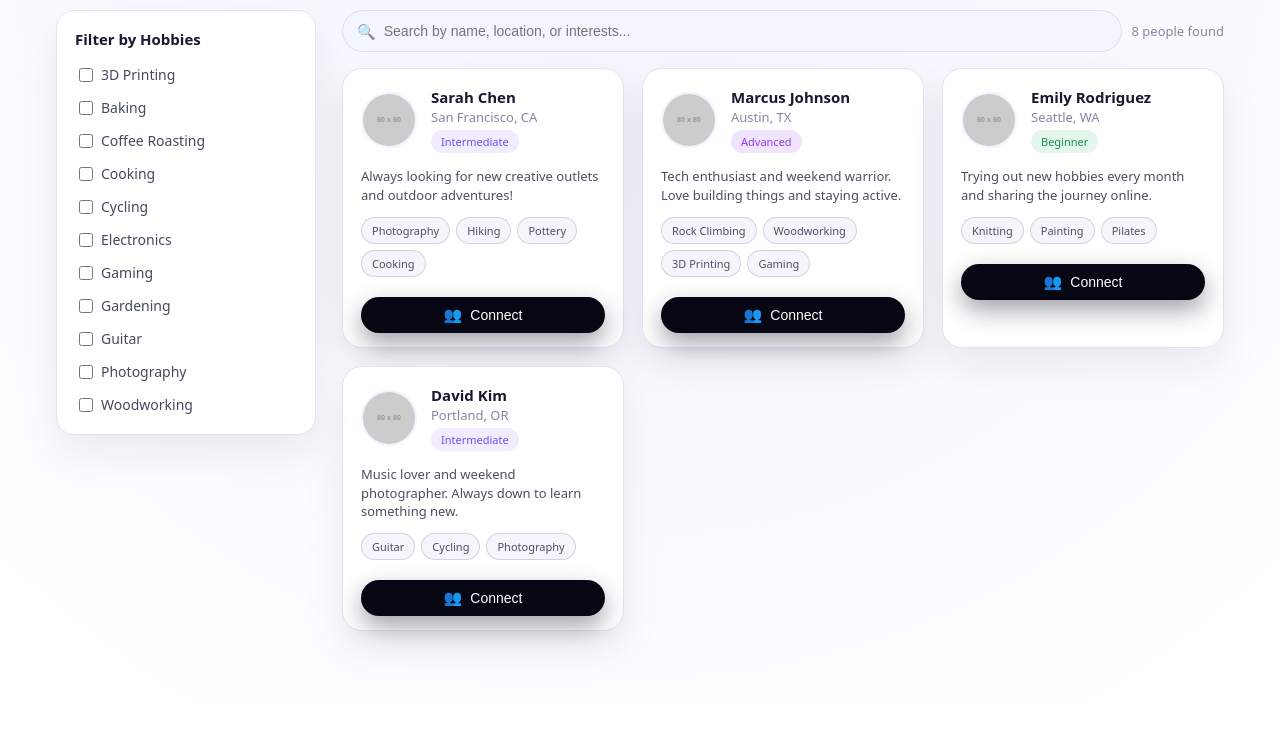
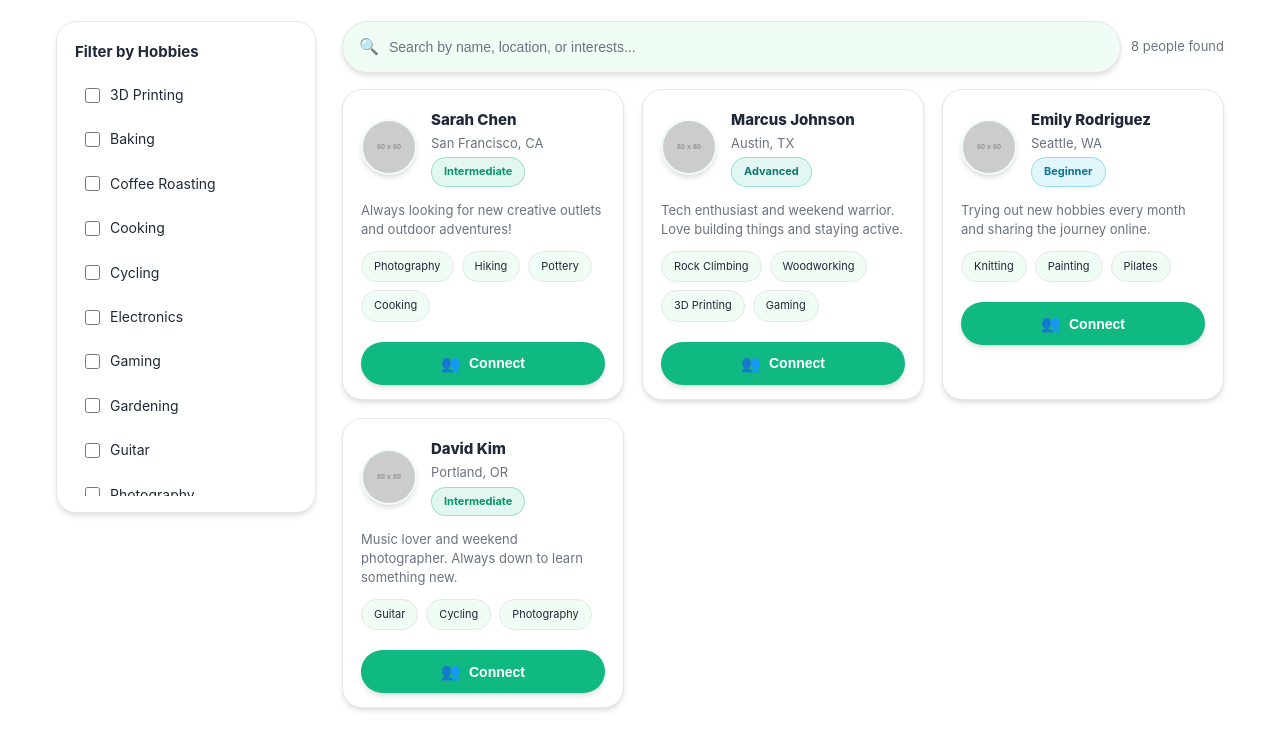
Before and after one commit to Samuel-Horner/Group-20-Software-Engineering-Project, a plain HTML site: page public/network page.html in a window 1280 px wide. Shown: the part 95-843 px from the top of the page. Before the commit the page ends 800 px from the top, so only its background shows below. Drawn offline with Linux system fonts and the light colour scheme; placeholder pictures from the web are drawn by us.

Commit message:
network page.html

```diff
--- a/public/network page.html
+++ b/public/network page.html
@@ -4,6 +4,7 @@
   <meta charset="UTF-8" />
   <title>Hobby Network – Connect</title>
   <meta name="viewport" content="width=device-width, initial-scale=1.0" />
+  <link href="Styles.css" rel="stylesheet">
 </head>
 <body>
   <div class="app-shell">
@@ -137,7 +138,7 @@
               <span class="tag">Pottery</span>
               <span class="tag">Cooking</span>
             </div>
-            <button class="connect-btn">
+            <button class="connect-btn" data-name="Sarah Chen">
               <span class="connect-icon">👥</span>
               Connect
             </button>
@@ -170,7 +171,7 @@
               <span class="tag">3D Printing</span>
               <span class="tag">Gaming</span>
             </div>
-            <button class="connect-btn">
+            <button class="connect-btn" data-name="Marcus Johnson">
               <span class="connect-icon">👥</span>
               Connect
             </button>
@@ -201,7 +202,7 @@
               <span class="tag">Painting</span>
               <span class="tag">Pilates</span>
             </div>
-            <button class="connect-btn">
+            <button class="connect-btn" data-name="Emily Rodriguez">
               <span class="connect-icon">👥</span>
               Connect
             </button>
@@ -233,7 +234,7 @@
               <span class="tag">Cycling</span>
               <span class="tag">Photography</span>
             </div>
-            <button class="connect-btn">
+            <button class="connect-btn" data-name="David Kim">
               <span class="connect-icon">👥</span>
               Connect
             </button>
@@ -243,22 +244,19 @@
     </main>
   </div>
 
+<script>
+  // Make every "Connect" button go to chat.html?name=...
+  document.querySelectorAll(".connect-btn").forEach((btn) => {
+    btn.addEventListener("click", () => {
+      const name = btn.dataset.name || "Unknown";
+      const url = `chat.html?name=${encodeURIComponent(name)}`;
+      window.location.href = url;
+    });
+  });
+</script>
+
   <!-- All CSS is here at the end -->
 <style>
-    :root {
-      --bg-gradient-start: #f3f5ff;
-      --bg-gradient-end: #f7fbff;
-      --card-bg: #ffffff;
-      --primary: #18182f;
-      --accent: #6f4ff5;
-      --accent-soft: #f1ecff;
-      --accent-advanced: #f1e4ff;
-      --accent-beginner: #e3f7ec;
-      --border-subtle: #e1e4f0;
-      --text-muted: #8389a0;
-      --radius-lg: 18px;
-      --shadow-soft: 0 18px 40px rgba(15, 23, 42, 0.08);
-    }
 
   * {
     box-sizing: border-box;
@@ -267,12 +265,12 @@
   }
 
   body {
-      font-family: system-ui, -apple-system, BlinkMacSystemFont, "Segoe UI",
-        sans-serif;
-      background: radial-gradient(circle at top, var(--bg-gradient-start), #fff);
-      min-height: 100vh;
-      color: var(--primary);
-      -webkit-font-smoothing: antialiased;
+    font-family: -apple-system, BlinkMacSystemFont, "Segoe UI", "Roboto", "Oxygen",
+      "Ubuntu", "Cantarell", sans-serif;
+    background: var(--background);
+    color: var(--text-dark);
+    line-height: 1.6;
+    overflow-x: hidden;
   }
 
   .app-shell {
@@ -282,7 +280,6 @@
   }
 
   /* Header / Topbar */
-
   .topbar {
     padding: 12px 8px 24px;
   }
@@ -294,30 +291,32 @@
   }
 
   .brand-icon {
-      width: 36px;
-      height: 36px;
+    width: 40px;
+    height: 40px;
     border-radius: 999px;
-      background: var(--accent-soft);
+    background: var(--background-alt);
+    border: 1px solid var(--border-color);
     display: flex;
     align-items: center;
     justify-content: center;
     font-size: 20px;
+    box-shadow: var(--shadow);
   }
 
   .brand-text h1 {
-      font-size: 20px;
-      font-weight: 600;
+    font-size: 22px;
+    font-weight: 800;
+    color: var(--text-dark);
     margin-bottom: 4px;
   }
 
   .brand-text p {
     font-size: 13px;
-      color: var(--text-muted);
-      max-width: 520px;
+    color: var(--text-light);
+    max-width: 560px;
   }
 
   /* Main layout */
-
   .layout {
     display: grid;
     grid-template-columns: 260px minmax(0, 1fr);
@@ -326,13 +325,12 @@
   }
 
   /* Sidebar */
-
   .sidebar {
-      background: var(--card-bg);
-      border-radius: var(--radius-lg);
-      box-shadow: var(--shadow-soft);
+    background: var(--background);
+    border-radius: 20px;
+    box-shadow: var(--shadow);
     padding: 18px 18px 16px;
-      border: 1px solid var(--border-subtle);
+    border: 1px solid var(--border-color);
     position: sticky;
     top: 18px;
   }
@@ -340,14 +338,15 @@
   .sidebar h2 {
     font-size: 15px;
     margin-bottom: 12px;
-      font-weight: 600;
+    font-weight: 700;
+    color: var(--text-dark);
   }
 
   .filter-list {
     list-style: none;
     max-height: 420px;
     overflow-y: auto;
-      padding-right: 4px;
+    padding-right: 6px;
   }
 
   .filter-list li + li {
@@ -357,30 +356,30 @@
   .filter-list label {
     display: flex;
     align-items: center;
-      gap: 8px;
+    gap: 10px;
     font-size: 14px;
-      color: #444a5f;
+    color: var(--text-dark);
     cursor: pointer;
-      padding: 4px 4px;
-      border-radius: 8px;
-      transition: background 0.15s ease;
+    padding: 8px 10px;
+    border-radius: 14px;
+    transition: background 0.2s ease, transform 0.06s ease;
   }
 
   .filter-list label:hover {
-      background: #f5f6fc;
+    background: var(--background-alt);
+    transform: translateY(-1px);
   }
 
   .filter-list input[type="checkbox"] {
-      width: 14px;
-      height: 14px;
+    width: 15px;
+    height: 15px;
     border-radius: 4px;
-      border: 1px solid var(--border-subtle);
-      accent-color: var(--accent);
+    border: 1px solid var(--border-color);
+    accent-color: var(--primary-color);
     cursor: pointer;
   }
 
   /* Content area */
-
   .content {
     display: flex;
     flex-direction: column;
@@ -399,11 +398,12 @@
     flex: 1 1 260px;
     display: flex;
     align-items: center;
-      gap: 8px;
-      padding: 10px 14px;
+    gap: 10px;
+    padding: 12px 16px;
     border-radius: 999px;
-      background: #f4f6ff;
-      border: 1px solid rgba(148, 163, 184, 0.25);
+    background: var(--background-alt);
+    border: 1px solid var(--border-color);
+    box-shadow: var(--shadow);
   }
 
   .search-box input {
@@ -412,21 +412,25 @@
     width: 100%;
     font-size: 14px;
     background: transparent;
+    color: var(--text-dark);
+  }
+
+  .search-box input::placeholder {
+    color: var(--text-light);
   }
 
   .search-icon {
-      font-size: 15px;
-      opacity: 0.7;
+    font-size: 16px;
+    opacity: 0.8;
   }
 
   .results-count {
     font-size: 13px;
-      color: var(--text-muted);
+    color: var(--text-light);
     white-space: nowrap;
   }
 
-    /* Cards */
-
+  /* Cards grid */
   .cards-grid {
     display: grid;
     grid-template-columns: repeat(auto-fit, minmax(260px, 1fr));
@@ -434,14 +438,20 @@
   }
 
   .profile-card {
-      background: var(--card-bg);
+    background: var(--background);
     border-radius: 20px;
     padding: 18px 18px 14px;
-      border: 1px solid var(--border-subtle);
-      box-shadow: var(--shadow-soft);
+    border: 1px solid var(--border-color);
+    box-shadow: var(--shadow);
     display: flex;
     flex-direction: column;
     gap: 10px;
+    transition: transform 0.15s ease, box-shadow 0.15s ease;
+  }
+
+  .profile-card:hover {
+    transform: translateY(-3px);
+    box-shadow: var(--shadow-lg);
   }
 
   .profile-header {
@@ -457,7 +467,9 @@
     border-radius: 999px;
     overflow: hidden;
     flex-shrink: 0;
-      border: 2px solid #f4f2ff;
+    border: 2px solid var(--background-alt);
+    box-shadow: var(--shadow);
+    background: var(--background-alt);
   }
 
   .avatar img {
@@ -482,96 +494,105 @@
 
   .profile-topline h3 {
     font-size: 15px;
-      font-weight: 600;
+    font-weight: 800;
+    color: var(--text-dark);
   }
 
   .location {
     font-size: 13px;
-      color: var(--text-muted);
+    color: var(--text-light);
   }
 
+  /* Level pills */
   .level {
     align-self: flex-start;
     font-size: 11px;
-      padding: 4px 10px;
+    padding: 5px 12px;
     border-radius: 999px;
-      font-weight: 500;
+    font-weight: 700;
+    border: 1px solid var(--border-color);
+    background: var(--background-alt);
+    color: var(--text-dark);
   }
 
   .level-intermediate {
-      background: var(--accent-soft);
-      color: var(--accent);
+    background: rgba(16, 185, 129, 0.12);
+    border-color: rgba(16, 185, 129, 0.35);
+    color: var(--primary-dark);
   }
 
   .level-advanced {
-      background: var(--accent-advanced);
-      color: #8c3cf3;
+    background: rgba(20, 184, 166, 0.12);
+    border-color: rgba(20, 184, 166, 0.35);
+    color: #0f766e;
   }
 
   .level-beginner {
-      background: var(--accent-beginner);
-      color: #208a49;
+    background: rgba(6, 182, 212, 0.12);
+    border-color: rgba(6, 182, 212, 0.35);
+    color: #0e7490;
   }
 
   .bio {
     font-size: 13px;
-      color: #4b4f60;
+    color: var(--text-light);
     line-height: 1.45;
   }
 
+  /* Tag pills */
   .tags {
     display: flex;
     flex-wrap: wrap;
-      gap: 6px;
+    gap: 8px;
     margin-top: 2px;
   }
 
   .tag {
     font-size: 11px;
-      padding: 5px 10px;
+    padding: 6px 12px;
     border-radius: 999px;
-      background: #f5f6fc;
-      color: #4b4f60;
-      border: 1px solid rgba(148, 163, 184, 0.4);
+    background: var(--background-alt);
+    color: var(--text-dark);
+    border: 1px solid var(--border-color);
   }
 
+  /* Connect button (matches site CTA vibe) */
   .connect-btn {
     margin-top: 10px;
     width: 100%;
     border: none;
     cursor: pointer;
-      padding: 9px 14px;
+    padding: 12px 16px;
     border-radius: 999px;
-      background: #070714;
-      color: #ffffff;
+    background: var(--primary-color);
+    color: white;
     font-size: 14px;
-      font-weight: 500;
+    font-weight: 700;
     display: inline-flex;
     align-items: center;
     justify-content: center;
     gap: 8px;
-      transition: transform 0.06s ease, box-shadow 0.06s ease,
+    transition: transform 0.06s ease, box-shadow 0.12s ease,
       background 0.12s ease;
-      box-shadow: 0 10px 25px rgba(15, 23, 42, 0.4);
+    box-shadow: var(--shadow);
   }
 
   .connect-btn:hover {
-      background: #12122b;
+    background: var(--primary-dark);
     transform: translateY(-1px);
-      box-shadow: 0 14px 30px rgba(15, 23, 42, 0.5);
+    box-shadow: var(--shadow-lg);
   }
 
   .connect-btn:active {
     transform: translateY(0);
-      box-shadow: 0 8px 18px rgba(15, 23, 42, 0.4);
+    box-shadow: var(--shadow);
   }
 
   .connect-icon {
-      font-size: 15px;
+    font-size: 16px;
   }
 
   /* Responsive */
-
   @media (max-width: 900px) {
     .layout {
       grid-template-columns: minmax(0, 1fr);
@@ -597,5 +618,6 @@
     }
   }
 </style>
+
 </body>
 </html>
```
Lines whose indentation alone changed are shown as unchanged.
